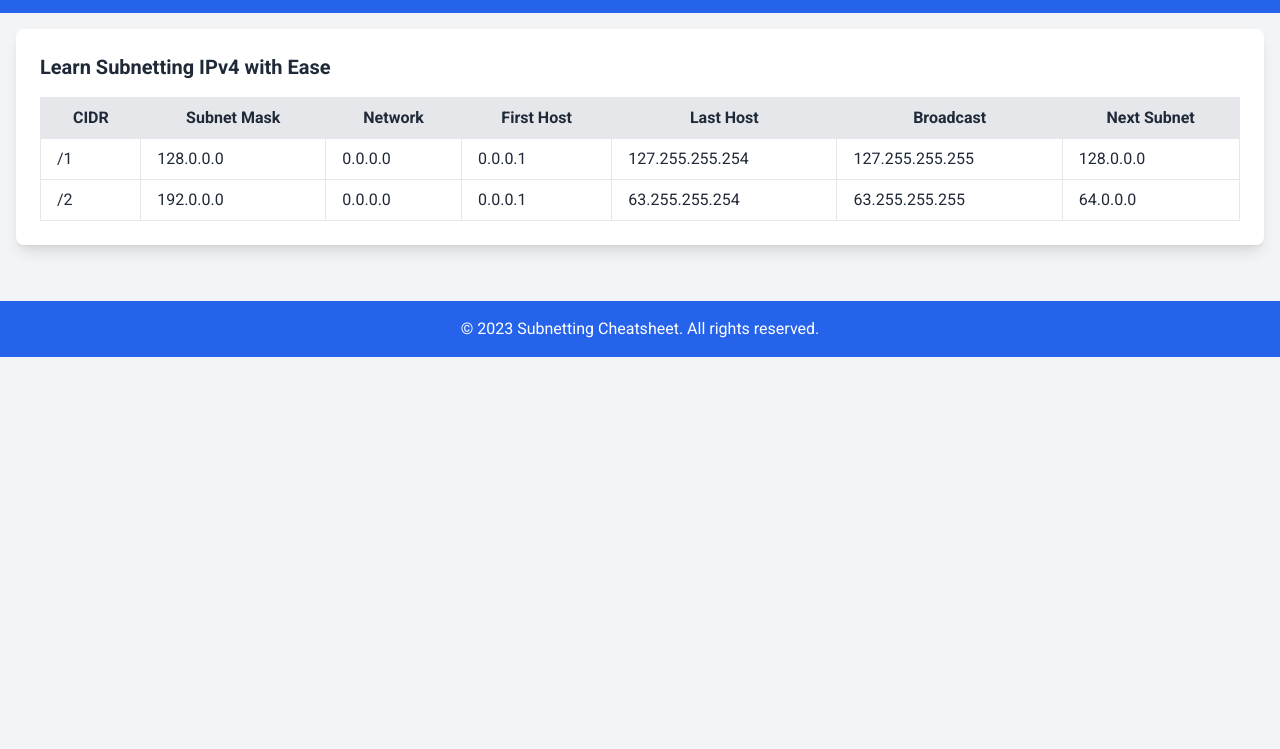
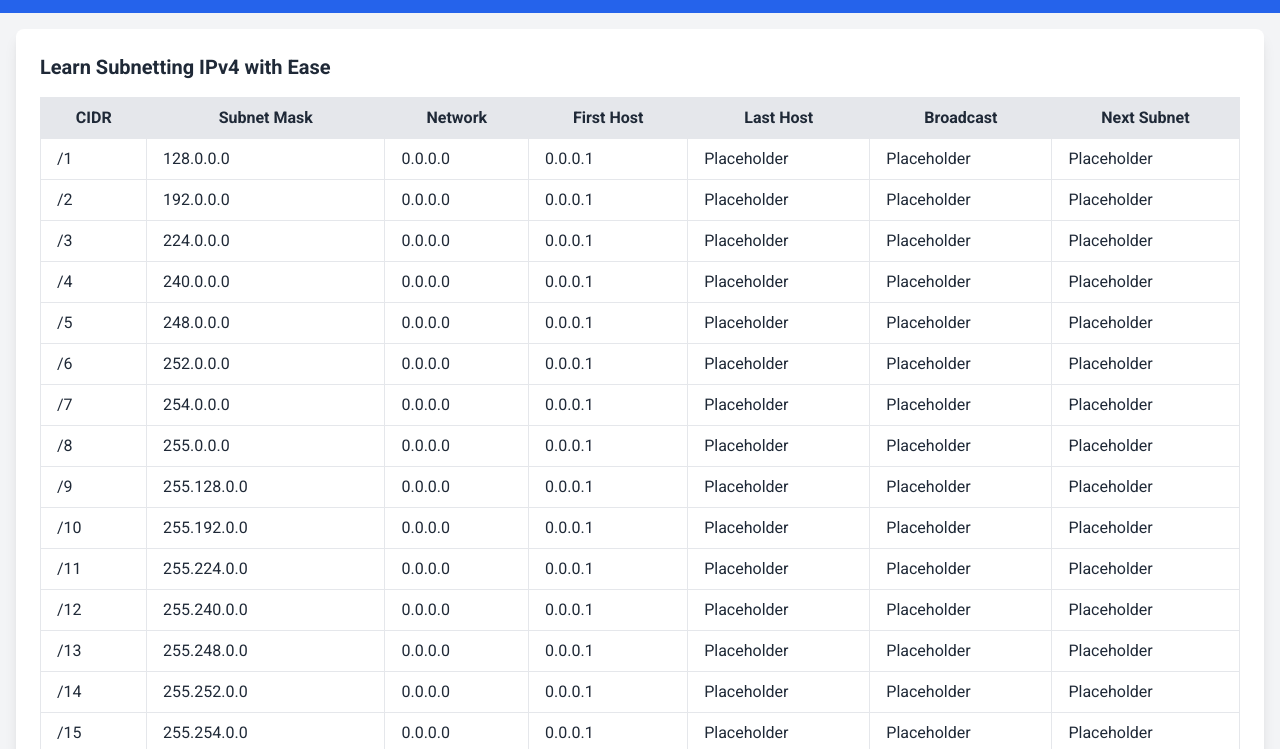
Before and after one commit to kdairatchi/subnet, a plain HTML site: page index.html in a window 1280 px wide. Shown: the part 51-800 px from the top of the page. Drawn offline with nearby package versions, Linux system fonts and the light colour scheme.

Commit message:
Update index.html

```diff
--- a/index.html
+++ b/index.html
@@ -3,7 +3,7 @@
 <head>
     <title>Subnetting Cheatsheet</title>
     <script src="https://cdn.tailwindcss.com"></script>
-    <link rel="stylesheet" href="https://cdnjs.cloudflare.com/ajax/libs/font-awesome/5.15.3/css/all.min.css">
+    <link rel="stylesheet" href="https://cdnjs.cloudflare.com/ajax/libs/font-awesome/5.15.3/css/all.min.css"></link>
     <link href="https://fonts.googleapis.com/css2?family=Roboto:wght@400;700&display=swap" rel="stylesheet">
     <style>
         body {
@@ -27,7 +27,7 @@
     <main class="container mx-auto p-4">
         <section class="bg-white p-6 rounded-lg shadow-lg mb-6">
             <h2 class="text-xl font-bold mb-4">Learn Subnetting IPv4 with Ease</h2>
-            <table class="min-w-full bg-white border border-gray-200 rounded-lg">
+            <table id="cidrTable" class="min-w-full bg-white border border-gray-200 rounded-lg">
                 <thead>
                     <tr>
                         <th class="py-2 px-4 bg-gray-200 border-b">CIDR</th>
@@ -40,28 +40,7 @@
                     </tr>
                 </thead>
                 <tbody>
-                    <!-- CIDR Entries -->
-                    <script>
-                        const cidrData = [
-                            { "CIDR": "/1", "Subnet Mask": "128.0.0.0", "Network": "0.0.0.0", "First Host": "0.0.0.1", "Last Host": "127.255.255.254", "Broadcast": "127.255.255.255", "Next Subnet": "128.0.0.0" },
-                            { "CIDR": "/2", "Subnet Mask": "192.0.0.0", "Network": "0.0.0.0", "First Host": "0.0.0.1", "Last Host": "63.255.255.254", "Broadcast": "63.255.255.255", "Next Subnet": "64.0.0.0" },
-                            // Additional CIDR data will go here up to /32
-                        ];
-
-                        cidrData.forEach(cidr => {
-                            document.write(`
-                                <tr>
-                                    <td class="border px-4 py-2">${cidr.CIDR}</td>
-                                    <td class="border px-4 py-2">${cidr["Subnet Mask"]}</td>
-                                    <td class="border px-4 py-2">${cidr.Network}</td>
-                                    <td class="border px-4 py-2">${cidr["First Host"]}</td>
-                                    <td class="border px-4 py-2">${cidr["Last Host"]}</td>
-                                    <td class="border px-4 py-2">${cidr.Broadcast}</td>
-                                    <td class="border px-4 py-2">${cidr["Next Subnet"]}</td>
-                                </tr>
-                            `);
-                        });
-                    </script>
+                    <!-- Rows will be dynamically added here -->
                 </tbody>
             </table>
         </section>
@@ -71,5 +50,46 @@
             <p>&copy; 2023 Subnetting Cheatsheet. All rights reserved.</p>
         </div>
     </footer>
+    <script>
+        function generateCIDRDetails() {
+            const tableBody = document.querySelector('#cidrTable tbody');
+
+            for (let cidr = 1; cidr <= 32; cidr++) {
+                const network = new Array(4).fill(0).join('.') + '/' + cidr;
+                const subnet = calcSubnet(cidr);
+                const row = document.createElement('tr');
+
+                row.innerHTML = `
+                    <td class="border px-4 py-2">/${cidr}</td>
+                    <td class="border px-4 py-2">${subnet.subnetMask}</td>
+                    <td class="border px-4 py-2">${subnet.networkAddress}</td>
+                    <td class="border px-4 py-2">${subnet.firstHost}</td>
+                    <td class="border px-4 py-2">${subnet.lastHost}</td>
+                    <td class="border px-4 py-2">${subnet.broadcastAddress}</td>
+                    <td class="border px-4 py-2">${subnet.nextSubnet}</td>
+                `;
+                tableBody.appendChild(row);
+            }
+        }
+
+        function calcSubnet(cidr) {
+            const hostBits = 32 - cidr;
+            const totalHosts = Math.pow(2, hostBits);
+            const subnetMask = Array.from({ length: 4 }, (_, i) =>
+                cidr > i * 8 ? 255 - ((1 << (8 - Math.min(cidr - i * 8, 8))) - 1) : 0
+            ).join('.');
+
+            return {
+                subnetMask,
+                networkAddress: '0.0.0.0', // Placeholder values
+                firstHost: '0.0.0.1',
+                lastHost: 'Placeholder',
+                broadcastAddress: 'Placeholder',
+                nextSubnet: 'Placeholder'
+            };
+        }
+
+        window.onload = generateCIDRDetails;
+    </script>
 </body>
 </html>
```
